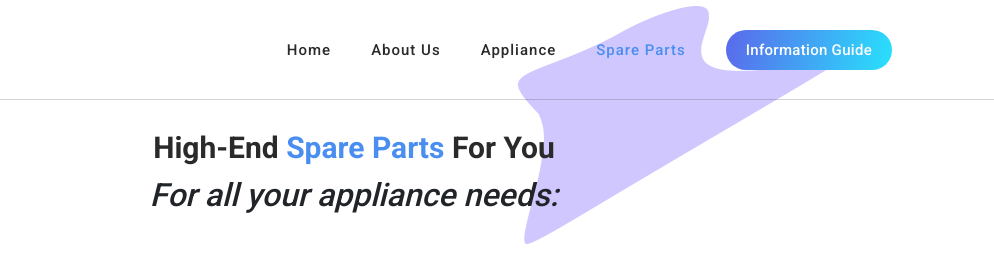
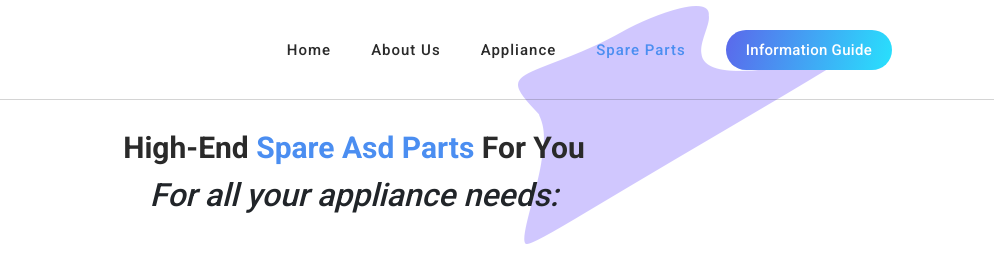
Before and after one commit to thefathima/UG_Fathima, a plain HTML site: page spare.html in a window 1280 px wide. Shown: the top 280 px of the page, 286-1280 px from the left. Drawn offline with Linux system fonts and the light colour scheme.

Commit message:
edited test

```diff
--- a/spare.html
+++ b/spare.html
@@ -101,7 +101,7 @@
       <div class="row">
         <div class="col-lg-8 offset-lg-2">
           <div class="section-heading  wow fadeInDown" data-wow-duration="1s" data-wow-delay="0.5s">
-            <h4>High-End <em>Spare Parts</em> for you</h4>
+            <h4>High-End <em>Spare asd Parts</em> for you</h4>
 
 
             <h2><EM> For all your appliance needs: </EM> </h2>
```
